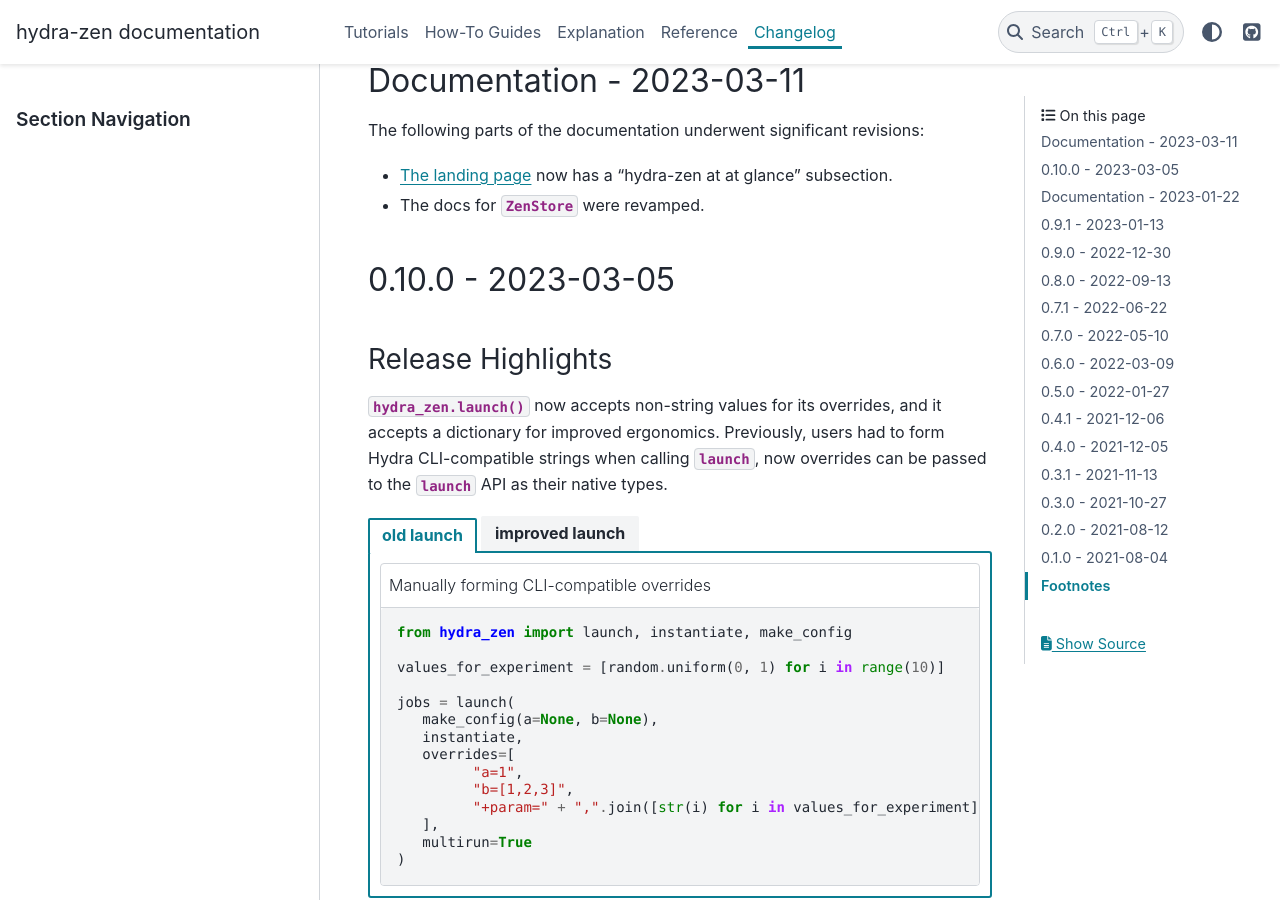
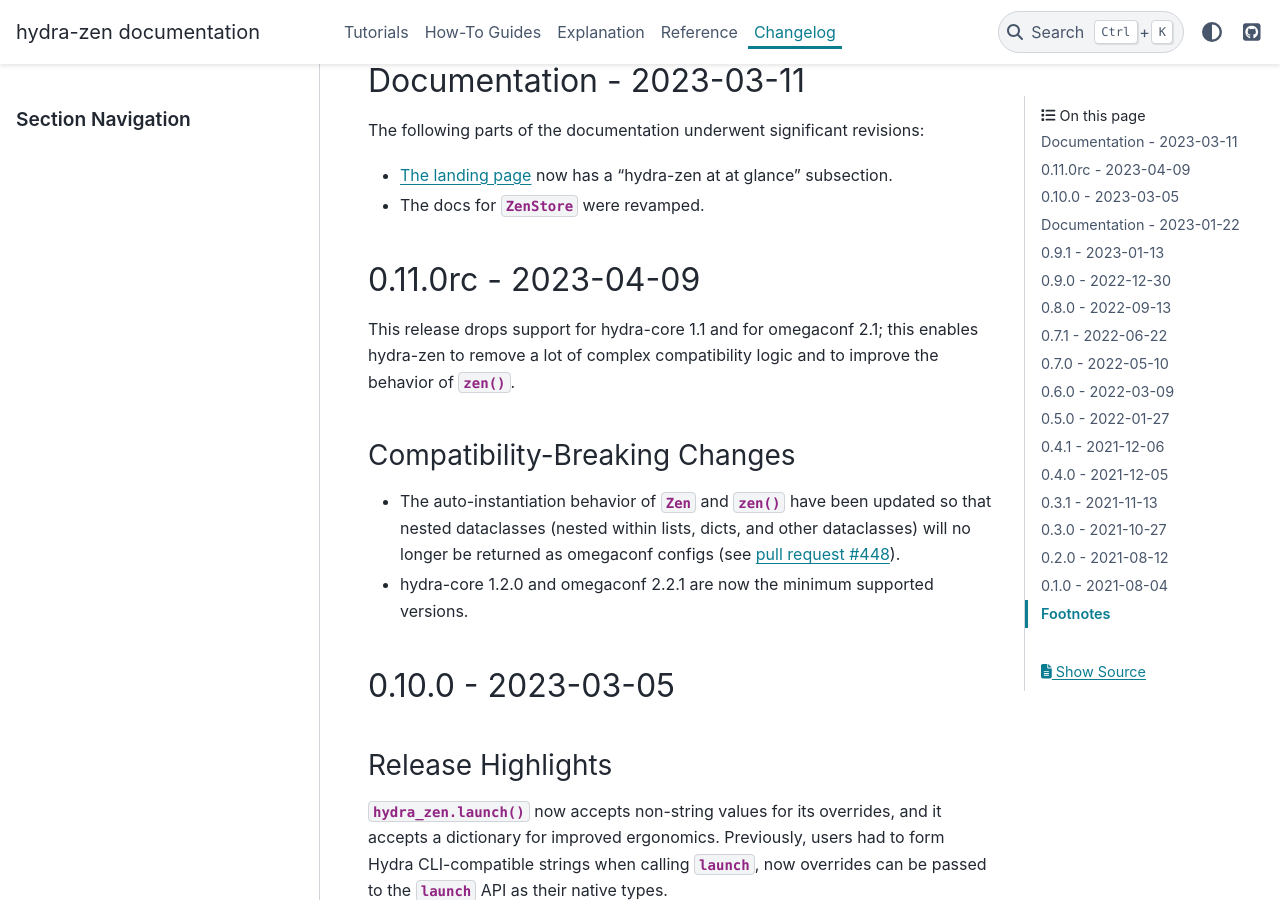
Before and after one commit to mit-ll-responsible-ai/hydra-zen, a Sphinx documentation site: the page built from docs/source/changes.rst, in a window 1280 px wide and 900 px high, scrolled down 243 px. Built offline with Sphinx 7.4.7 and the PyData theme 0.15.4, drawn with Linux system fonts in a browser that asks for light colours; the version number could not be read and is left out.

Commit message:
some docs

```diff
--- a/docs/source/changes.rst
+++ b/docs/source/changes.rst
@@ -16,6 +16,21 @@
 
 - `The landing page <https://github.com/mit-ll-responsible-ai/hydra-zen>`_ now has a "hydra-zen at at glance" subsection.
 - The docs for `~hydra_zen.ZenStore` were revamped.
+
+.. _v0.11.0:
+
+---------------------
+0.11.0rc - 2023-04-09
+---------------------
+This release drops support for hydra-core 1.1 and for omegaconf 2.1; this enables hydra-zen to remove a lot of complex compatibility logic and to improve the behavior
+of :func:`~hydra_zen.zen`.
+
+
+Compatibility-Breaking Changes
+------------------------------
+- The auto-instantiation behavior of :class:`~hydra_zen.wrapper.Zen` and :func:`~hydra_zen.zen` have been updated so that nested dataclasses (nested within lists, dicts, and other dataclasses) will no longer be returned as omegaconf configs (see :pull:`448`).
+- hydra-core 1.2.0 and omegaconf 2.2.1 are now the minimum supported versions.
+
 
 .. _v0.10.0:
 
@@ -228,7 +243,7 @@
 ------------
 - hydra-zen now supports Python 3.11
 - Adds the :func:`~hydra_zen.zen` decorator (see :pull:`310`)
-- Adds the :func:`~hydra_zen.wrapper.Zen` decorator-class (see :pull:`310`)
+- Adds the :class:`~hydra_zen.wrapper.Zen` decorator-class (see :pull:`310`)
 - Adds the :class:`~hydra_zen.ZenStore` class (see :pull:`331`)
 - Adds `hyda_zen.store`, which is a pre-initialized instance of :class:`~hydra_zen.ZenStore` (see :pull:`331`)
 - The option `hydra_convert='object'` is now supported by all of hydra-zen's config-creation functions. So that an instantiated structured config can be converted to an instance of its backing dataclass. This feature was added by `Hydra 1.3.0 <https://github.com/facebookresearch/hydra/issues/1719>`_.
```
Also changed, not shown: 2 other files.
